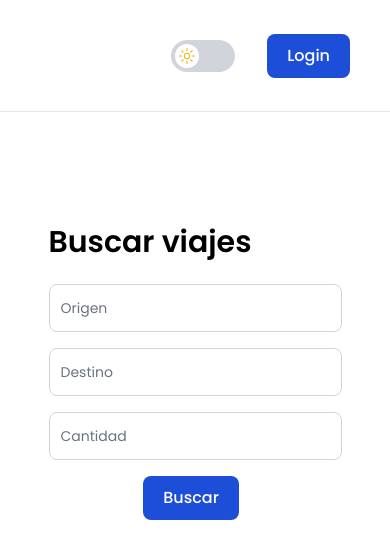
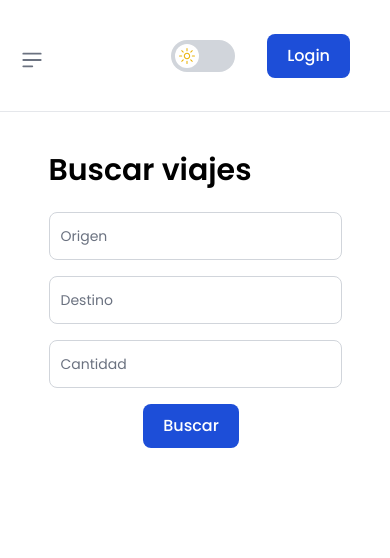
Before and after one commit to PalenaFrancisco/Agricargo-Frontend, a React (Vite) app: page / in a window 390 px wide. Shown: the top 558 px of the page. Built offline with nearby package versions, Linux system fonts and the light colour scheme; no server answers.

Commit message:
last responsive settings

```diff
--- a/src/components/admincreateform/AdminCreateForm.jsx
+++ b/src/components/admincreateform/AdminCreateForm.jsx
@@ -94,7 +94,7 @@ const AdminCreateForm = () => {
         {showModal && (
           <ModalFetch message={message} onClose={() => setShowModal(false)} />
         )}
-        <div className="w-[700px] bg-white shadow-lg rounded-lg p-6 space-y-4 mt-10 dark:bg-gray-800 ">
+        <div className="md:w-[700px] bg-white shadow-lg rounded-lg p-6 space-y-4 mt-10 dark:bg-gray-800 ">
           <form onSubmit={handleSubmit}>
             <Input
               inputclass={`w-full rounded-md mb-2 mt-2`}
--- a/src/components/navbar/Navbar.jsx
+++ b/src/components/navbar/Navbar.jsx
@@ -5,7 +5,7 @@ import { useNavigate } from "react-router-dom";
 import { useDarkModeContext } from "../context/DarkModeProvider";
 import { RxMoon, RxSun } from "react-icons/rx";
 
-const Navbar = ({searchInNav, islogged, backButton}) => {
+const Navbar = ({searchInNav, islogged, backButton, toggleSidebar}) => {
 
   const { darkMode, toggleDarkMode } = useDarkModeContext();
   const searchingCLass = searchInNav ? "w-4/5 flex justify-between" : "";
@@ -14,7 +14,30 @@ const Navbar = ({searchInNav, islogged, backButton}) => {
   const flexSpacing = backButton ? "justify-between" : "justify-end";
 
   return (
-    <nav className={`w-full h-28 fixed top-0 left-0 z-30 flex ${flexSpacing} pl-8 md:pl-80 items-center pr-8 bg-white border-b border-gray-200 dark:bg-gray-800 dark:border-gray-700`}>
+    <nav
+      className={`w-full h-28 fixed top-0 left-0 z-30 flex ${flexSpacing} pl-8 md:pl-80 items-center pr-8  border-b border-gray-200 dark:bg-gray-800 dark:border-gray-700`}
+    >
+      <button
+        type="button"
+        onClick={toggleSidebar}
+        className="inline-flex absolute left-0 top-10 z-50 cursor-pointer items-center p-2  ms-3 text-sm text-gray-500 rounded-lg md:hidden hover:bg-gray-100 focus:outline-none focus:ring-2 focus:ring-gray-200 dark:text-gray-400 dark:hover:bg-gray-700 dark:focus:ring-gray-600 dark:bg-gray-300"
+      >
+        <span className="sr-only">Open sidebar</span>
+        <svg
+          className="w-6 h-6"
+          aria-hidden="true"
+          fill="currentColor"
+          viewBox="0 0 20 20"
+          xmlns="http://www.w3.org/2000/svg"
+        >
+          <path
+            clipRule="evenodd"
+            fillRule="evenodd"
+            d="M2 4.75A.75.75 0 012.75 4h14.5a.75.75 0 010 1.5H2.75A.75.75 0 012 4.75zm0 10.5a.75.75 0 01.75-.75h7.5a.75.75 0 010 1.5h-7.5a.75.75 0 01-.75-.75zM2 10a.75.75 0 01.75-.75h14.5a.75.75 0 010 1.5H2.75A.75.75 0 012 10z"
+          ></path>
+        </svg>
+      </button>
+
       {backButton && (
         <Button
           className={"rounded-lg py-2 px-4 mr-[0%] justify-self-center"}
--- a/src/components/sidebar/Sidebar.jsx
+++ b/src/components/sidebar/Sidebar.jsx
@@ -3,7 +3,7 @@ import Logo from "../../assets/logo.svg";
 import { useAuthContext } from "../context/AuthProvider";
 
 
-const Sidebar = ({ userType, islogged, setUserLogout, options = true }) => {
+const Sidebar = ({ userType, islogged, setUserLogout, options = true, show, closeSidebar }) => {
   const { handleLogout } = useAuthContext();
   const navigate = useNavigate();
 
@@ -60,34 +60,14 @@ const Sidebar = ({ userType, islogged, setUserLogout, options = true }) => {
       </li>
     ));
 
+
+
+
   return (
-    <>
-      <button
-        data-drawer-target="logo-sidebar"
-        data-drawer-toggle="logo-sidebar"
-        aria-controls="logo-sidebar"
-        type="button"
-        onClick={() => console.log("hola")}
-        className="inline-flex z-50 cursor-pointer items-center p-2 mt-8 ms-3 text-sm text-gray-500 rounded-lg md:hidden hover:bg-gray-100 focus:outline-none focus:ring-2 focus:ring-gray-200 dark:text-gray-400 dark:hover:bg-gray-700 dark:focus:ring-gray-600"
-      >
-        <span className="sr-only">Open sidebar</span>
-        <svg
-          className="w-6 h-6"
-          aria-hidden="true"
-          fill="currentColor"
-          viewBox="0 0 20 20"
-          xmlns="http://www.w3.org/2000/svg"
-        >
-          <path
-            clipRule="evenodd"
-            fillRule="evenodd"
-            d="M2 4.75A.75.75 0 012.75 4h14.5a.75.75 0 010 1.5H2.75A.75.75 0 012 4.75zm0 10.5a.75.75 0 01.75-.75h7.5a.75.75 0 010 1.5h-7.5a.75.75 0 01-.75-.75zM2 10a.75.75 0 01.75-.75h14.5a.75.75 0 010 1.5H2.75A.75.75 0 012 10z"
-          ></path>
-        </svg>
-      </button>
-
     <aside
-        className="fixed flex flex-col items-center justify-between top-0 left-0 z-40 w-60 h-screen transition-transform -translate-x-full bg-white border-r border-gray-200 md:translate-x-0 dark:bg-gray-800 dark:border-gray-700"
+      className={`fixed flex flex-col items-center justify-between top-0 left-0 z-50 w-60 h-screen transition-transform -translate-x-full bg-white border-r border-gray-200 md:translate-x-0 dark:bg-gray-800 dark:border-gray-700 ${
+        show ? "translate-x-0" : "-translate-x-full"
+      }`}
       aria-label="Sidebar"
       id="logo-sidebar"
     >
@@ -141,8 +121,13 @@ const Sidebar = ({ userType, islogged, setUserLogout, options = true }) => {
           )}
         </ul>
       </div>
+
+      <button type="button" onClick={closeSidebar} className="md:hidden p-10 ">
+        <span className="text-black dark:text-white hover:underline dark:hover:text-white/50 hover:text-black/50">
+          Cerrar menú
+        </span>
+      </button>
     </aside>
-    </>
   );
 };
 
--- a/src/hooks/useFetchData/UseFetchData.jsx
+++ b/src/hooks/useFetchData/UseFetchData.jsx
@@ -22,7 +22,6 @@ const useFetchData = (url, token, method = "GET") => {
 
         const result = await response.json();
         setData(result);
-        console.log(result);
       } catch (err) {
         setError(err.message);
       } finally {
--- a/src/layout/AdminLayout.jsx
+++ b/src/layout/AdminLayout.jsx
@@ -2,13 +2,16 @@ import Sidebar from "../components/sidebar/Sidebar";
 import Main from "../components/main/Main";
 import Navbar from "../components/navbar/Navbar";
 import IsLoggedHook from "../hooks/isLoggedHook/IsLoggedHook";
+import { useState } from "react";
 
 // import { useAuthContext } from "../components/context/AuthProvider";
 // import { useState } from "react";
 
 const AdminLayout = ({ children }) => {
   const {isLogged, setIsLogged} = IsLoggedHook();
+const [showSidebar, setShowSidebar] = useState(false);
 
+const toggleSidebar = () => setShowSidebar(!showSidebar);
 
   return (
     <>
@@ -17,8 +20,10 @@ const AdminLayout = ({ children }) => {
           userType={"company"}
           islogged={isLogged}
           setUserLogout={setIsLogged}
+          show={showSidebar}
+          closeSidebar={toggleSidebar}
         />
-        <Navbar islogged={isLogged} />
+        <Navbar islogged={isLogged} toggleSidebar={toggleSidebar} />
         <Main>{children}</Main>
       </div>
     </>
--- a/src/layout/ClientLayout.jsx
+++ b/src/layout/ClientLayout.jsx
@@ -2,16 +2,20 @@ import Sidebar from "../components/sidebar/Sidebar";
 import Main from "../components/main/Main";
 import Navbar from "../components/navbar/Navbar";
 import IsLoggedHook from "../hooks/isLoggedHook/IsLoggedHook";
+import { useState } from "react";
 // import { useAuthContext } from "../components/context/AuthProvider";
 // import { useEffect, useState } from "react";
 
 const ClientLayout = ({ children, search, className, buttonBack}) => {
   const {isLogged, setIsLogged} = IsLoggedHook();
+   const [showSidebar, setShowSidebar] = useState(false);
+
+   const toggleSidebar = () => setShowSidebar(!showSidebar);
 
   return (
     <div className="w-full">
-      <Sidebar userType={"client"} islogged={isLogged} setUserLogout={setIsLogged}/>
-      <Navbar searchInNav={search} islogged={isLogged} backButton={buttonBack}/>
+      <Sidebar userType={"client"} islogged={isLogged} setUserLogout={setIsLogged} show={showSidebar} closeSidebar={toggleSidebar}/>
+      <Navbar searchInNav={search} islogged={isLogged} backButton={buttonBack} toggleSidebar={toggleSidebar}/>
       <Main classN={className}>{children}</Main>
     </div>
   );
--- a/src/layout/SuperAdminLayout.jsx
+++ b/src/layout/SuperAdminLayout.jsx
@@ -2,6 +2,7 @@ import Sidebar from "../components/sidebar/Sidebar";
 import Main from "../components/main/Main";
 import Navbar from "../components/navbar/Navbar";
 import IsLoggedHook from "../hooks/isLoggedHook/IsLoggedHook";
+import { useState } from "react";
 // import { useAuthContext } from "../components/context/AuthProvider";
 // import { useState } from "react";
 
@@ -11,7 +12,9 @@ const SuperAdminLayout = ({ children }) => {
   // const { userProfile } = useAuthContext();
 
   //  const [isLogged, setIsLogged] = useState(userProfile.token ?? null);
+const [showSidebar, setShowSidebar] = useState(false);
 
+const toggleSidebar = () => setShowSidebar(!showSidebar);
 
   return (
     <>
@@ -21,8 +24,10 @@ const SuperAdminLayout = ({ children }) => {
           islogged={isLogged}
           setUserLogout={setIsLogged}
           options={false}
+          show={showSidebar}
+          closeSidebar={toggleSidebar}
         />
-        <Navbar islogged={isLogged} />
+        <Navbar islogged={isLogged} toggleSidebar={toggleSidebar} />
         <Main>{children}</Main>
       </div>
     </>
```
Lines whose indentation alone changed are shown as unchanged.
